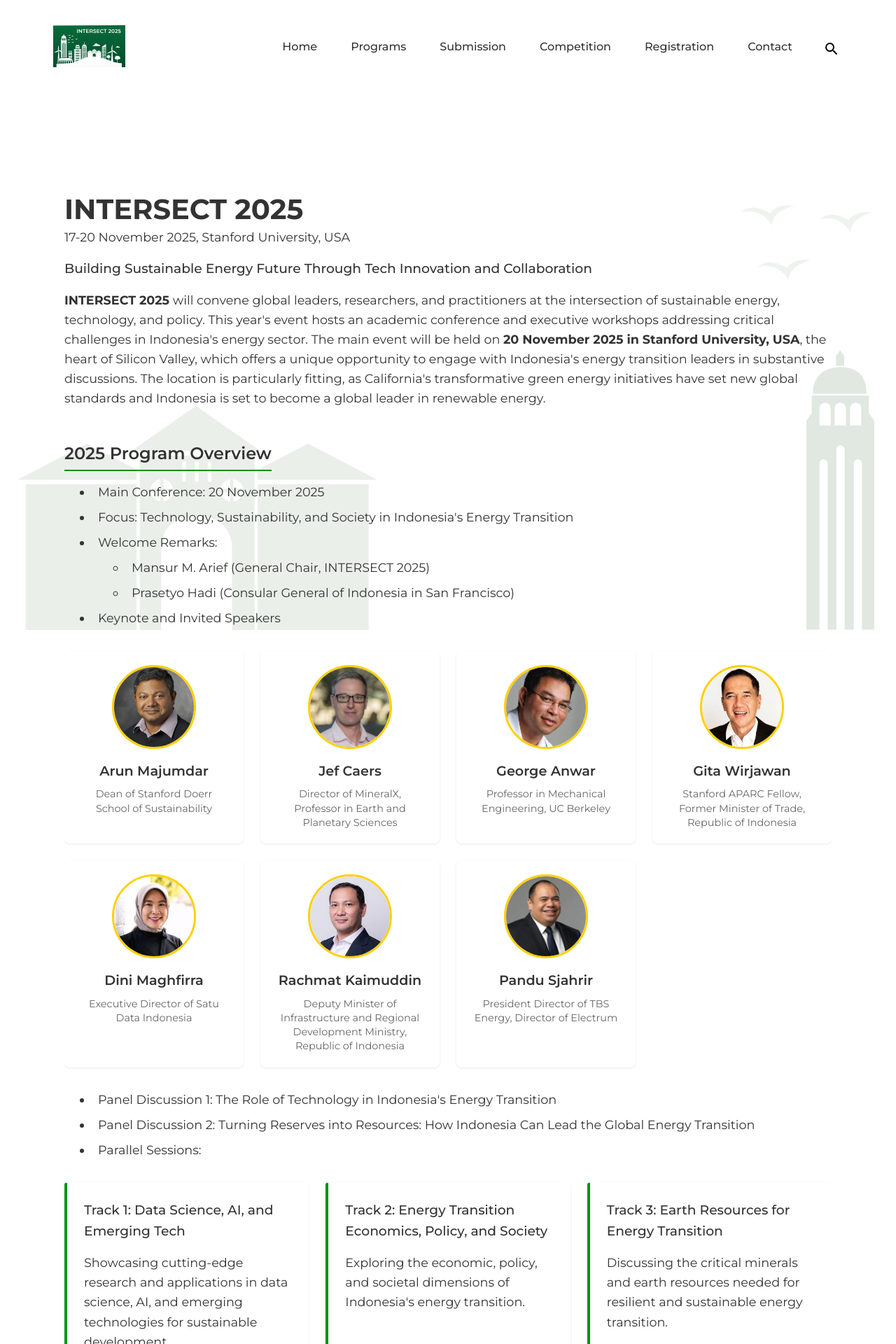
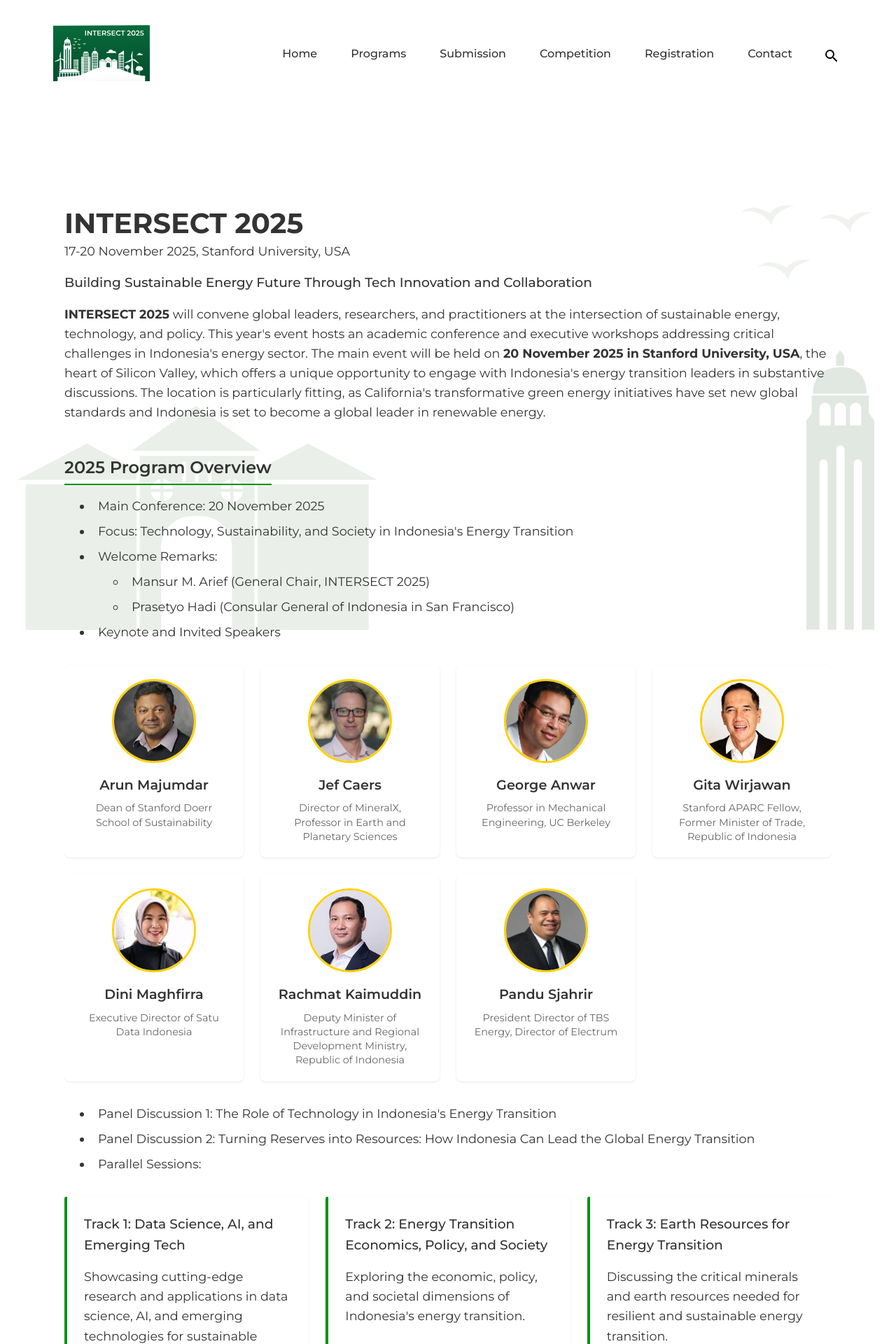
Before and after one commit to intersectID/intersectID.github.io, a Jekyll site: the page built from index.md, in a window 1280 px wide. Shown: the top 1920 px of the page at 70% size. Built offline with Jekyll 4.4.1, drawn with Linux system fonts in a browser that asks for light colours.

Commit message:
fixed logo width

```diff
--- a/_includes/header.html
+++ b/_includes/header.html
@@ -83,8 +83,8 @@
 }
 
 .site-logo img {
-    max-height: 60px;
-    width: auto;
+    max-height: auto;
+    max-width: 100%;
 }
 
 @media screen and (max-width: 768px) {
@@ -93,7 +93,8 @@
     }
 
     .site-logo img {
-        max-height: 80px;  /* Larger on mobile */
+        max-height: auto;  /* Larger on mobile */
+        max-width: 100%;
     }
 }
 </style>
--- a/assets/css/home.css
+++ b/assets/css/home.css
@@ -100,9 +100,25 @@
 }
 
 .site-logo img {
-    height: 90px;
+    height: 80px;
     width: auto;
     max-width: 100%;
+}
+
+/* Responsive adjustments for logo */
+@media (max-width: 768px) {
+    .site-logo {
+        width: 100%;
+        text-align: center;
+        margin-bottom: 1rem;
+    }
+
+    .site-logo img {
+        width: 100%;
+        height: auto;
+        object-fit: contain;
+        object-position: center;
+    }
 }
 
 .main-nav {
@@ -471,7 +487,8 @@
     }
 
     .site-logo img {
-        height: 50px;
+        width: 100%;
+        height: auto;
     }
 
     .main-nav {
@@ -566,7 +583,8 @@
 /* Extra small devices */
 @media (max-width: 480px) {
     .site-logo img {
-        max-height: 40px;
+        width: 100%;
+        height: auto;
     }
 
     .main-content {
@@ -1812,6 +1830,7 @@
     color: #039311;
     position: absolute;
     left: 0;
+    top: -4px;
     font-weight: bold;
 }
 
```
Also changed, not shown: 13 other files.
